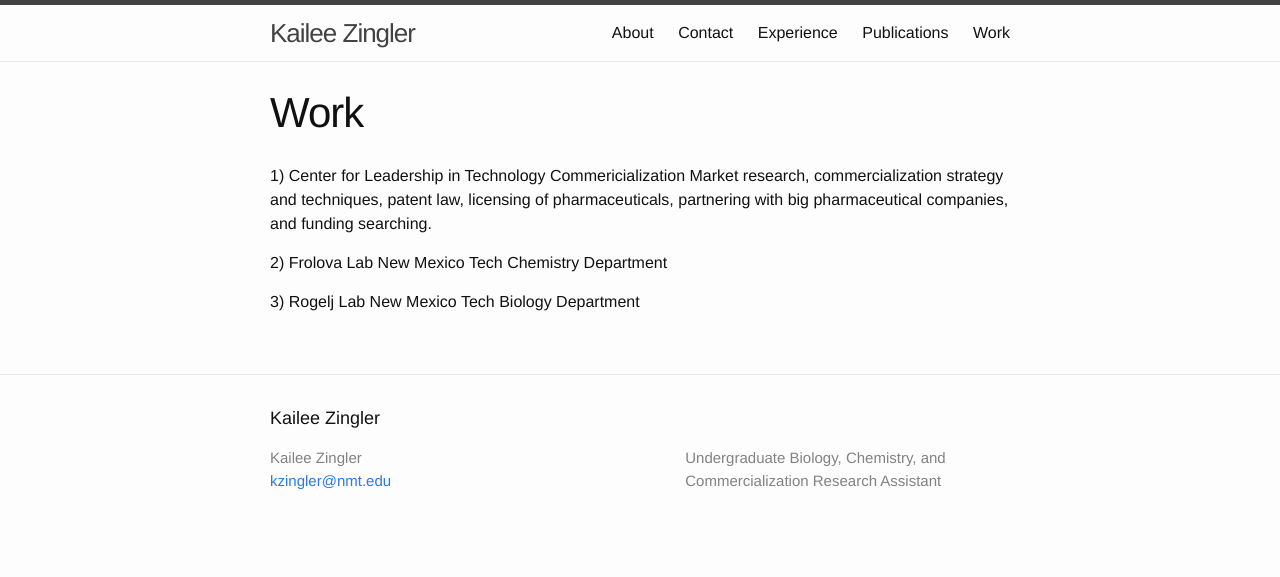
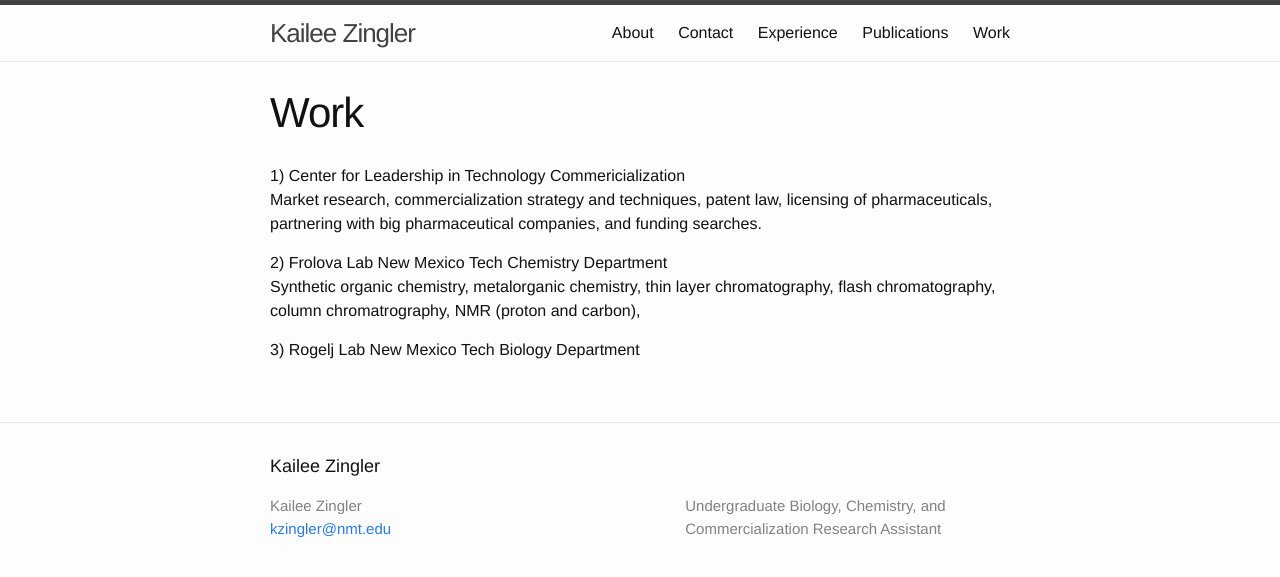
Before and after one commit to kzingler/kzingler.github.io, a Jekyll site: the page built from work.md, in a window 1280 px wide. Shown: the top 577 px of the page. Built offline with Jekyll 4.4.1, drawn with Linux system fonts in a browser that asks for light colours.

Commit message:
more info

```diff
--- a/work.md
+++ b/work.md
@@ -5,10 +5,13 @@
 ---
 
 1) Center for Leadership in Technology Commericialization
-	Market research, commercialization strategy and techniques,
-   patent law, licensing of pharmaceuticals, partnering with big
-   pharmaceutical companies, and funding searching.
+Market research, commercialization strategy and techniques,
+patent law, licensing of pharmaceuticals, partnering with big
+pharmaceutical companies, and funding searches.
 
 2) Frolova Lab New Mexico Tech Chemistry Department
+Synthetic organic chemistry, metalorganic chemistry, thin
+layer chromatography, flash chromatography, column chromatrography,
+NMR (proton and carbon),
 
 3) Rogelj Lab New Mexico Tech Biology Department
```
